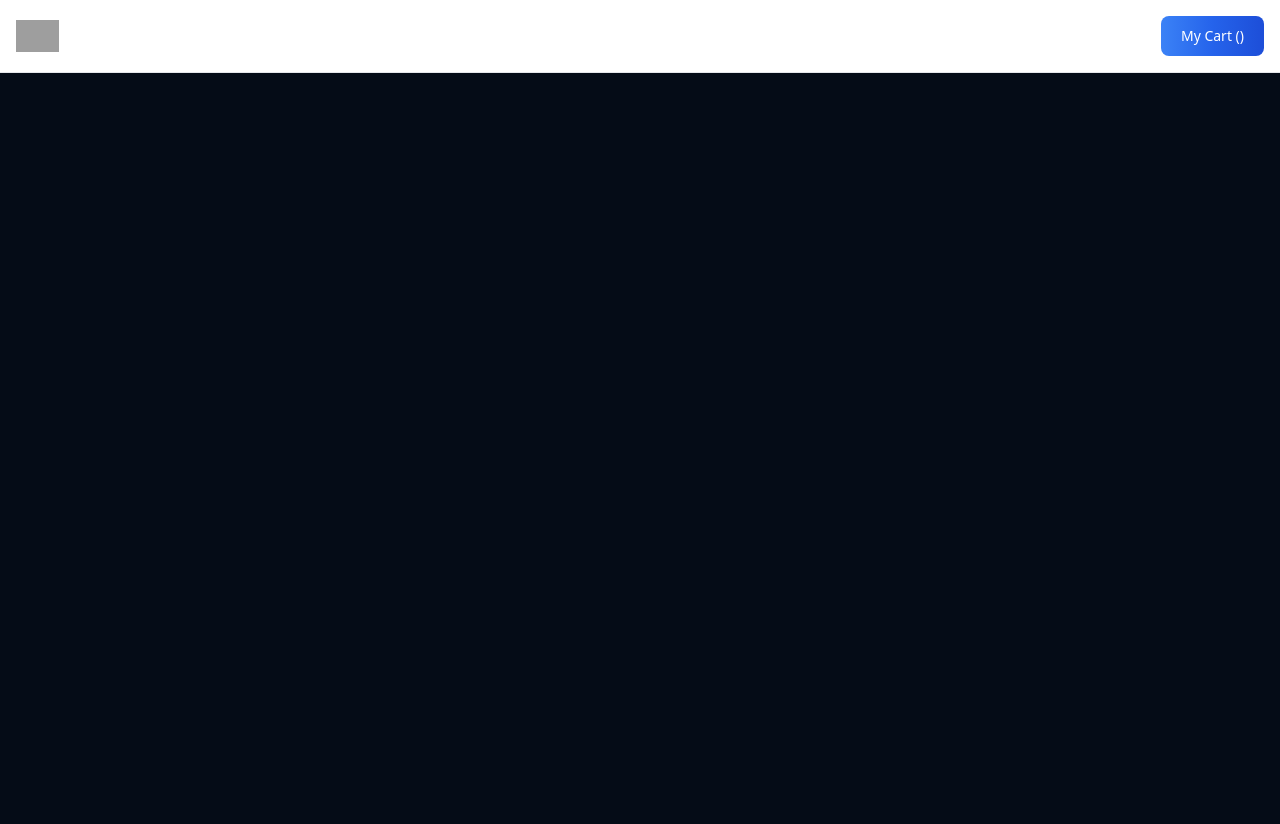
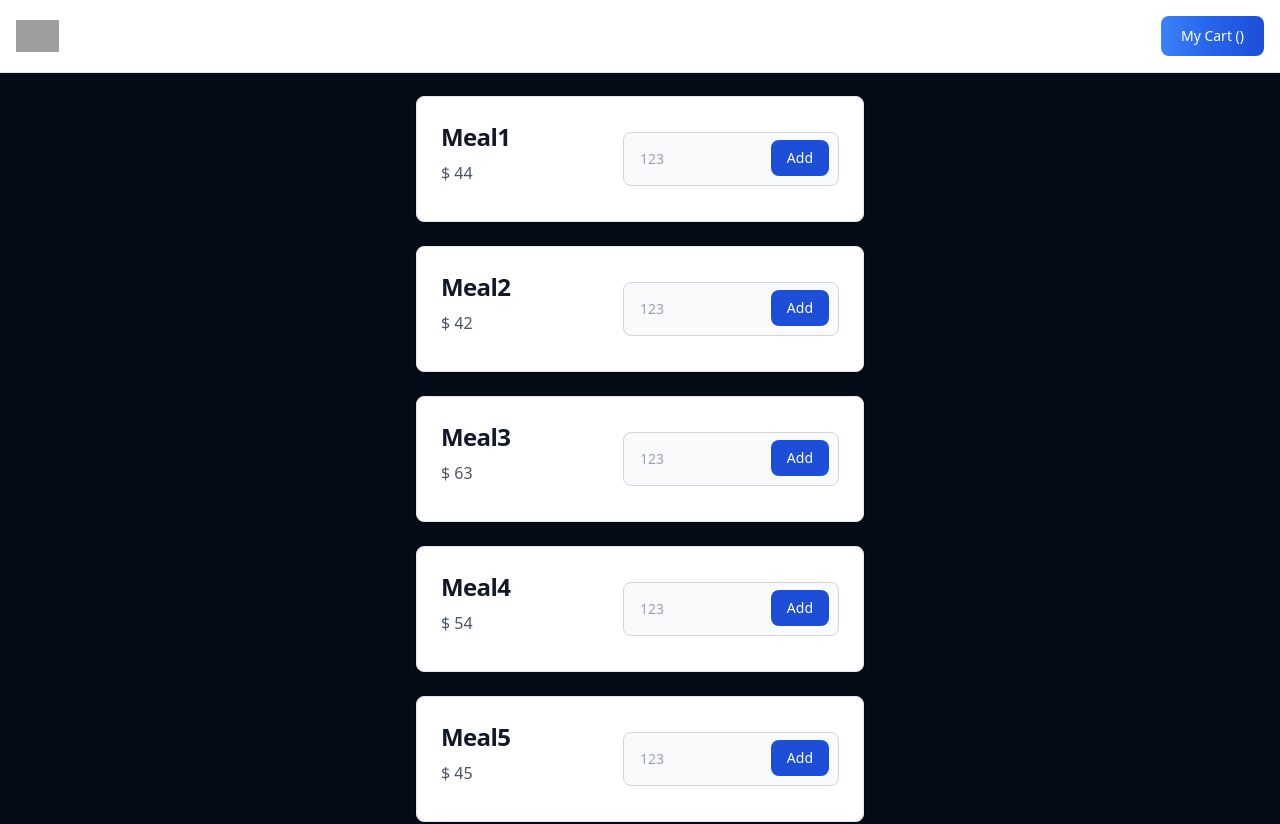
Before and after one commit to gauravsoni97/foodorderappmaxi, a React (Create React App) app: page / in a window 1280 px wide. Shown: the top 824 px of the page. Before the commit the page ends 800 px from the top, so only its background shows below. Built offline with nearby package versions, Linux system fonts and the light colour scheme; grey boxes are pictures that could not be loaded.

Commit message:
basic json set for meals list

```diff
--- a/src/App.js
+++ b/src/App.js
@@ -1,9 +1,13 @@
 import React from 'react'
 import Header from './Components/Layout/Header/Header'
+import Meals from './Components/Meals/Meals'
 
 const App = () => {
   return (
-    <div><Header/></div>
+    <div>
+      <Header/>
+      <Meals/>
+    </div>
   )
 }
 
--- a/src/Components/Layout/Header/Header.jsx
+++ b/src/Components/Layout/Header/Header.jsx
@@ -5,19 +5,19 @@ const Header = () => {
 
   return (
     <div>
-      <nav class="bg-white dark:bg-gray-900 fixed w-full z-20 top-0 left-0 border-b border-gray-200 dark:border-gray-600">
-        <div class="max-w-screen-xl flex flex-wrap items-center justify-between mx-auto p-4">
-          <a href="https://flowbite.com/" class="flex items-center">
+      <nav className="bg-white dark:bg-gray-900 fixed w-full z-20 top-0 left-0 border-b border-gray-200 dark:border-gray-600">
+        <div className="max-w-screen-xl flex flex-wrap items-center justify-between mx-auto p-4">
+          <a href="https://flowbite.com/" className="flex items-center">
             <img
               src="https://flowbite.com/docs/images/logo.svg"
-              class="h-8 mr-3"
+              className="h-8 mr-3"
               alt="Flowbite Logo"
             />
-            <span class="self-center text-2xl font-semibold whitespace-nowrap dark:text-white">
+            <span className="self-center text-2xl font-semibold whitespace-nowrap dark:text-white">
               Food Order App
             </span>
           </a>
-          <div class="flex md:order-2">
+          <div className="flex md:order-2">
            <BlueButton>
             My Cart ()
            </BlueButton>
--- /dev/null
+++ b/src/Components/Meals/Meals.jsx
@@ -0,0 +1,45 @@
+import React, { useEffect } from "react";
+import { MealsListData } from "./MealsListData";
+
+const Meals = () => {
+  return (
+    <div className="mt-16 p-8 ">
+      {MealsListData.map((e) => {
+        return (
+          <>
+            <div class="p-6 bg-white border border-gray-200 rounded-lg shadow dark:bg-gray-800 dark:border-gray-700 max-w-md  mx-auto mb-6 flex items-center">
+                <div className="w-[50%]">
+              <h5 class="mb-2 text-2xl font-bold tracking-tight text-gray-900 dark:text-white ">
+                {e.Name}
+              </h5>
+
+
+
+              <h3 class="mb-3 font-medium text-gray-600 dark:text-gray-400">
+                $ {e.Price}
+              </h3>
+              </div>
+
+
+              <div class="relative">
+                <input
+                  type="number"
+                  class="block w-full p-4  text-sm text-gray-900 border border-gray-300 rounded-lg bg-gray-50 focus:ring-blue-500 focus:border-blue-500 dark:bg-gray-700 dark:border-gray-600 dark:placeholder-gray-400 dark:text-white dark:focus:ring-blue-500 dark:focus:border-blue-500"
+                  placeholder="123"
+                />
+                <button
+                  type="submit"
+                  class="text-white absolute right-2.5 bottom-2.5 bg-blue-700 hover:bg-blue-800 focus:ring-4 focus:outline-none focus:ring-blue-300 font-medium rounded-lg text-sm px-4 py-2 dark:bg-blue-600 dark:hover:bg-blue-700 dark:focus:ring-blue-800"
+                >
+                  Add
+                </button>
+              </div>
+            </div>
+          </>
+        );
+      })}
+    </div>
+  );
+};
+
+export default Meals;
--- /dev/null
+++ b/src/Components/Meals/MealsListData.js
@@ -0,0 +1,8 @@
+export const MealsListData = [
+  { id: 1, Name: "Meal1", Price: 44 },
+  { id: 2, Name: "Meal2", Price: 42 },
+  { id: 3, Name: "Meal3", Price: 63 },
+  { id: 4, Name: "Meal4", Price: 54 },
+  { id: 5, Name: "Meal5", Price: 45 },
+  { id: 6, Name: "Meal6", Price: 32 },
+];
--- a/src/Components/UI/BlueButton.jsx
+++ b/src/Components/UI/BlueButton.jsx
@@ -4,7 +4,7 @@ const BlueButton = ({ children }) => {
   return (
     <button
       type="button"
-      class="text-white bg-gradient-to-r from-blue-500 via-blue-600 to-blue-700 hover:bg-gradient-to-br focus:ring-4 focus:outline-none focus:ring-blue-300 dark:focus:ring-blue-800 font-medium rounded-lg text-sm px-5 py-2.5 text-center"
+      className="text-white bg-gradient-to-r from-blue-500 via-blue-600 to-blue-700 hover:bg-gradient-to-br focus:ring-4 focus:outline-none focus:ring-blue-300 dark:focus:ring-blue-800 font-medium rounded-lg text-sm px-5 py-2.5 text-center"
     >
       {children}
     </button>
```
